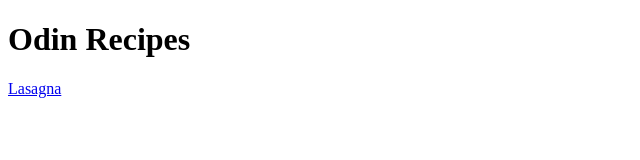
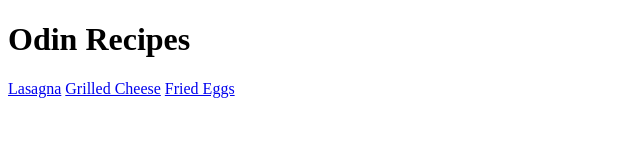
Before and after one commit to MoshpitGrandpa/odin-recipes, a plain HTML site: page index.html in a window 1280 px wide. Shown: the whole page, without its empty margins (0-640 px from the left). Drawn offline with Linux system fonts and the light colour scheme.

Commit message:
Added more recipes to index.html

```diff
--- a/index.html
+++ b/index.html
@@ -7,5 +7,7 @@
 <body>
     <h1>Odin Recipes</h1>
     <a href="recipes/lasagna.html">Lasagna</a>
+    <a href="recipes/grilled-cheese.html">Grilled Cheese</a>
+    <a href="recipes/fried-eggs.html">Fried Eggs</a>
 </body>
 </html>
```
